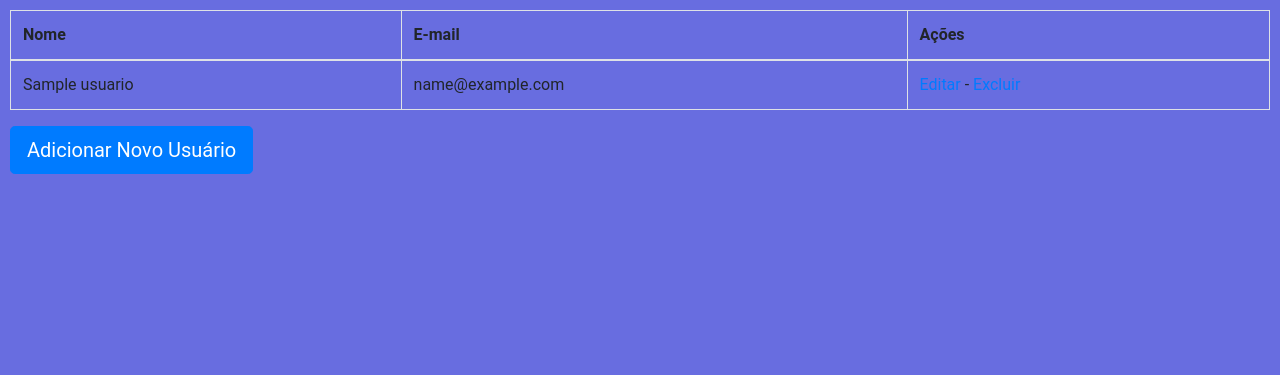
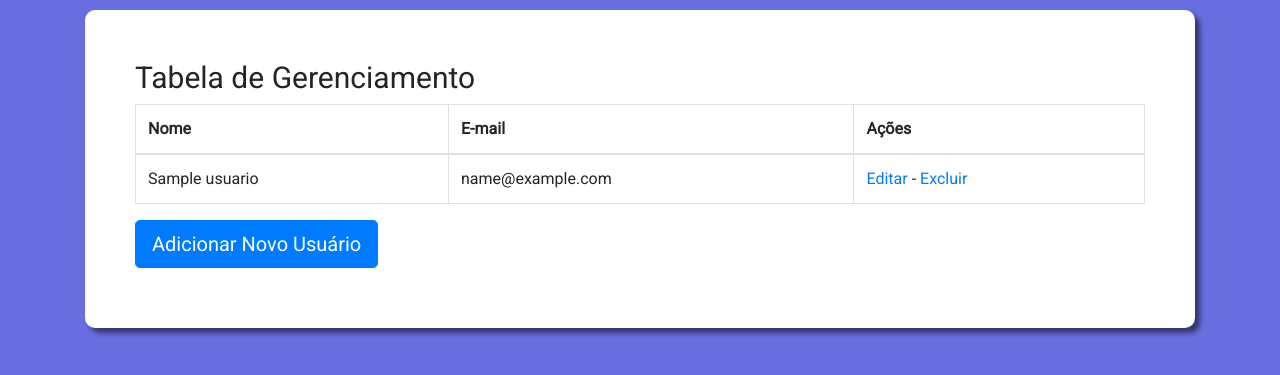
Before and after one commit to MateusAraujo23/Controle-de-Usuarios, a PHP site: page / in a window 1280 px wide. Shown: the top 375 px of the page. Run offline with PHP 8.4, Linux system fonts and the light colour scheme; tables that the repository leaves empty or names only in its code hold one stand-in row (values such as "Sample post").

Commit message:
Finalizando a index

```diff
--- a/index.php
+++ b/index.php
@@ -1,16 +1,11 @@
-<!DOCTYPE html>
-<html lang="pt-br">
-<head>
-    <meta charset="UTF-8">
-    <meta name="viewport" content="width=device-width, initial-scale=1.0">
-    <link rel="stylesheet" href="https://stackpath.bootstrapcdn.com/bootstrap/4.4.1/css/bootstrap.min.css" integrity="sha384-Vkoo8x4CGsO3+Hhxv8T/Q5PaXtkKtu6ug5TOeNV6gBiFeWPGFN9MuhOf23Q9Ifjh" crossorigin="anonymous">
-    <link rel="stylesheet" href="style.css">
-    <title>Gerenciador de Usuários</title>
-</head>
-<body>
 <?php
 require "config.php";
+require "head.php";
 ?>
+<body>
+<div class="container">
+<div class="tabela">
+<h1>Tabela de Gerenciamento</h1>
 <table class="table table-bordered">
     <thead>
         <tr>
@@ -21,7 +16,7 @@ require "config.php";
     </thead>
     <tbody>
         <?php
-            $sql = "SELECT * FROM usuarios";
+            $sql = "SELECT * FROM usuarios order by id asc";
             $sql = $pdo->query($sql);
             if($sql->rowCount() > 0) {
                 foreach($sql->fetchAll() as $usuario) {
@@ -36,5 +31,7 @@ require "config.php";
     </tbody>
 </table>
 <a href="adicionar.php" class="btn btn-primary btn-lg">Adicionar Novo Usuário</a>
+</div>
+</div>
 </body>
 </html>
```
